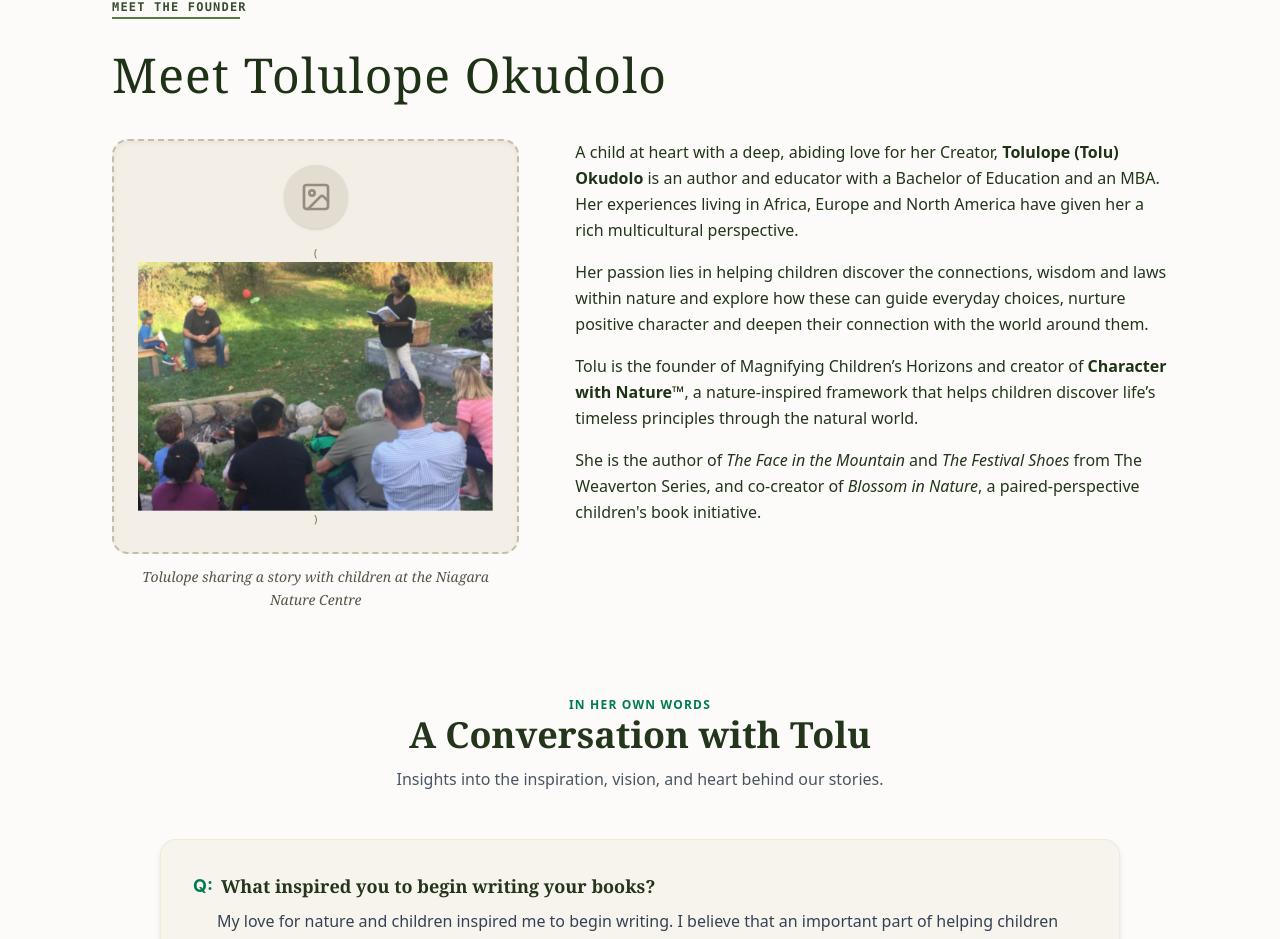
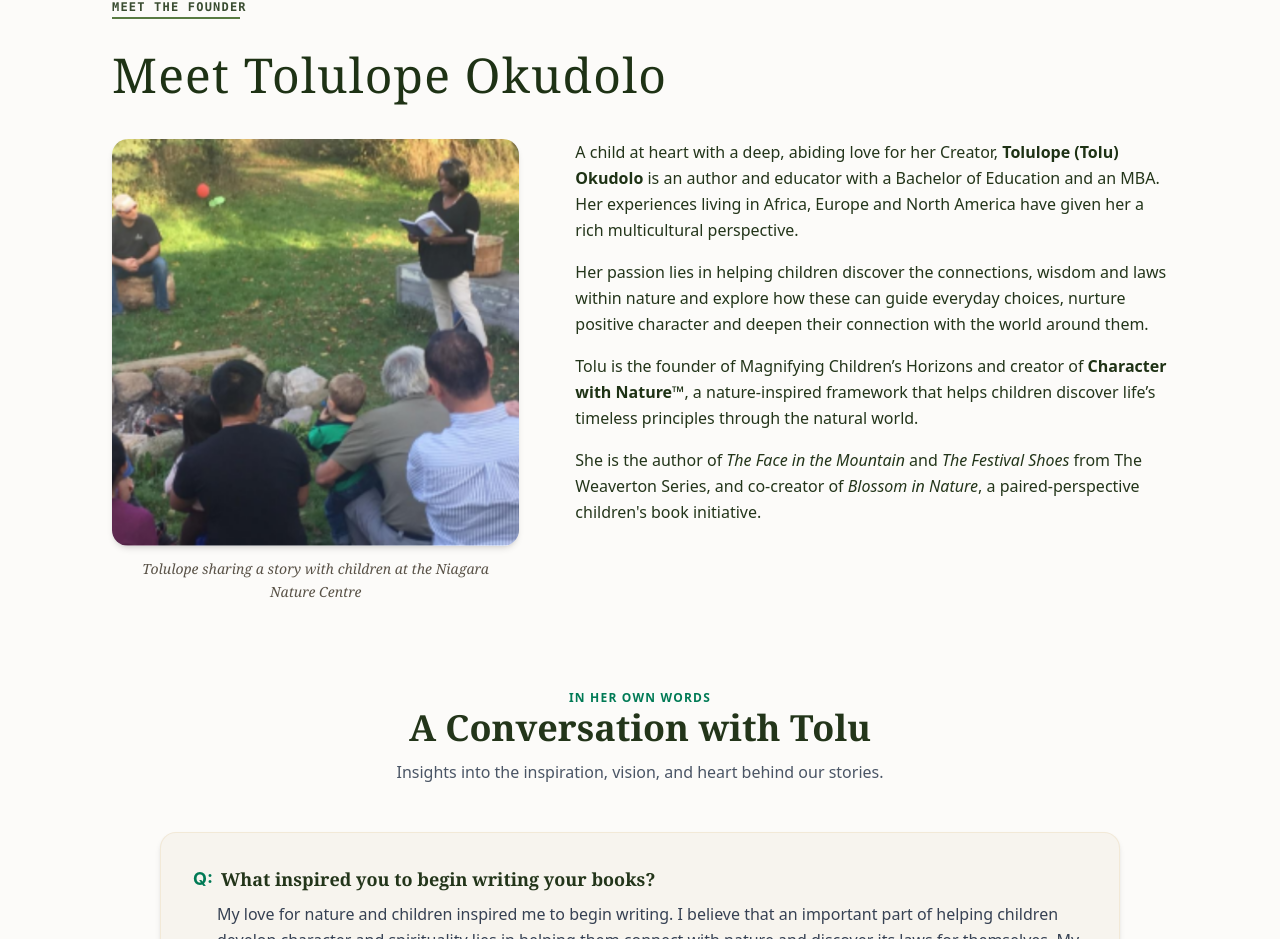
Before and after one commit to nnochirivincent/mch-platform, a React (Vite) app: page /about in a window 1280 px wide. Shown: the part 1638-2577 px from the top of the page. Built offline with nearby package versions, Linux system fonts and the light colour scheme.

Commit message:
new commit

```diff
--- a/src/components/About.jsx
+++ b/src/components/About.jsx
@@ -147,27 +147,19 @@ export default function About() {
               {/* Grid matching the layout in your reference image */}
               <div className="grid lg:grid-cols-12 gap-10 lg:gap-14 items-start pt-2">
 
-                {/* Left Column: Photo Placeholder Box with Dashed Border */}
+                {/* Left Column: Direct Image */}
 <div className="lg:col-span-5 space-y-3">
-                  <div className="w-full aspect-[4/3] sm:aspect-square bg-[#f3efe6] rounded-2xl border-2 border-dashed border-[#c5bcac] flex flex-col items-center justify-center p-6 text-center shadow-inner group transition hover:bg-[#efe9df]">
-                    <div className="w-16 h-16 rounded-full bg-[#e3dcd0] flex items-center justify-center text-[#736b5e] mb-3 shadow-sm">
-                      <ImageIcon className="w-8 h-8 opacity-70" />
-                    </div>
-                    {/* <div className="text-[#595247] font-mono text-xs sm:text-sm tracking-wider font-semibold uppercase">
-                      YOUR PHOTO HERE
-                    </div> */}
-                    <div className="text-[11px] text-[#7a7265] mt-1">
-                      (<img
+  <div className="w-full aspect-[4/3] sm:aspect-square rounded-2xl overflow-hidden shadow-md">
+    <img
       src="/about-tolu.png"
-                          alt="Bush Forest Teaching"
-                      />)
-                    </div>
+      alt="Tolulope Okudolo"
+      className="w-full h-full object-cover"
+    />
   </div>
   <p className="text-xs sm:text-sm text-[#595247] italic text-center leading-relaxed px-2 font-serif">
     Tolulope sharing a story with children at the Niagara Nature Centre
   </p>
 </div>
-
                 {/* Right Column: Exact Copy from Design Reference */}
                 <div className="lg:col-span-7 space-y-4 text-[#23351a] text-sm sm:text-base leading-relaxed">
                   <p className="font-light">
```
Lines whose indentation alone changed are shown as unchanged.
